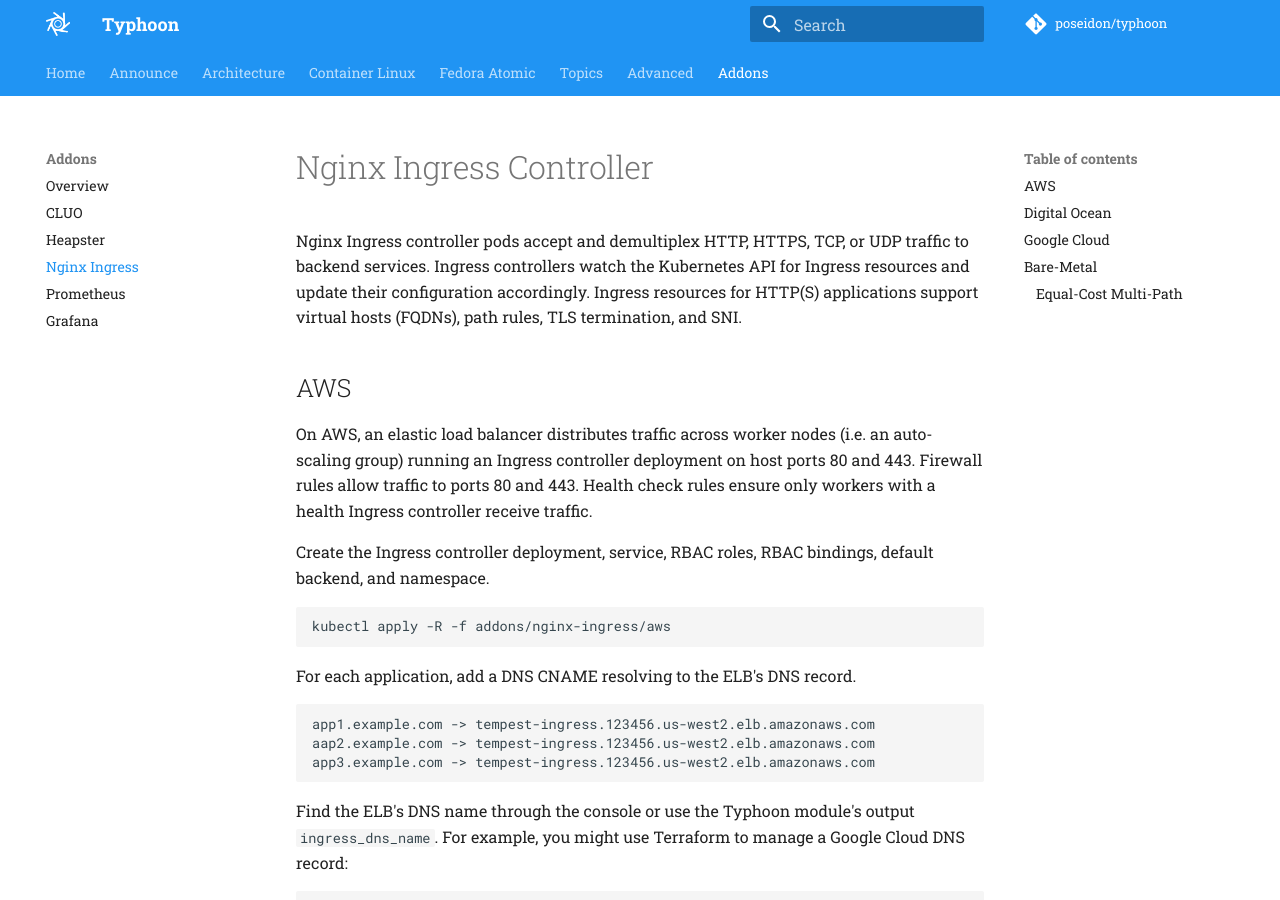
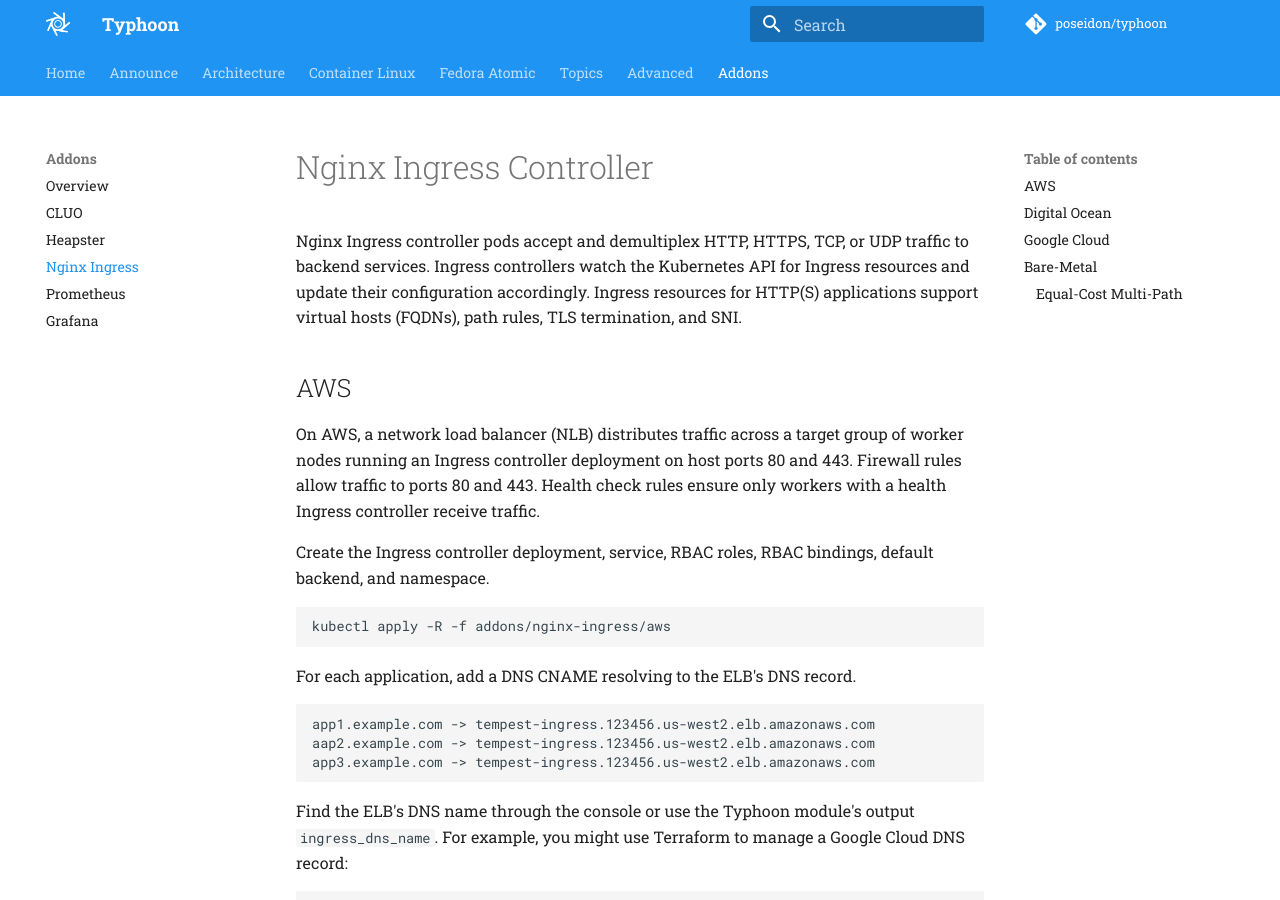
Before and after one commit to poseidon/typhoon, an MkDocs documentation site: the page built from docs/addons/ingress.md, in a window 1280 px wide and 900 px high. Built offline with MkDocs 1.6.1 and Material for MkDocs 9.7.7, drawn with Linux system fonts in a browser that asks for light colours; comment, search, counter and statistics services are not loaded; old or Windows-style settings are respelled for this version of MkDocs.

```diff
--- a/docs/addons/ingress.md
+++ b/docs/addons/ingress.md
@@ -4,7 +4,7 @@
 
 ## AWS
 
-On AWS, an elastic load balancer distributes traffic across worker nodes (i.e. an auto-scaling group) running an Ingress controller deployment on host ports 80 and 443. Firewall rules allow traffic to ports 80 and 443. Health check rules ensure only workers with a health Ingress controller receive traffic.
+On AWS, a network load balancer (NLB) distributes traffic across a target group  of worker nodes running an Ingress controller deployment on host ports 80 and 443. Firewall rules allow traffic to ports 80 and 443. Health check rules ensure only workers with a health Ingress controller receive traffic.
 
 Create the Ingress controller deployment, service, RBAC roles, RBAC bindings, default backend, and namespace.
 
```
Also changed, not shown: CHANGES.md (+13 -0 lines), 14 other files.
